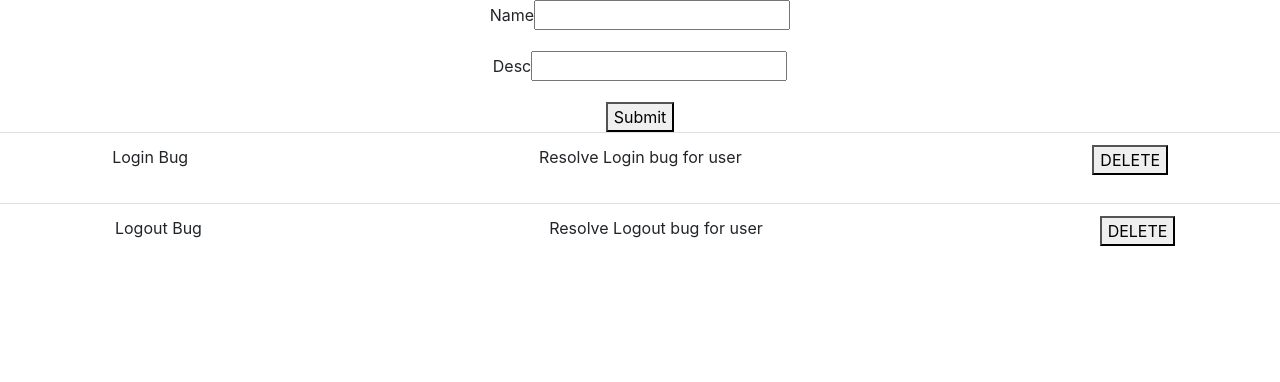
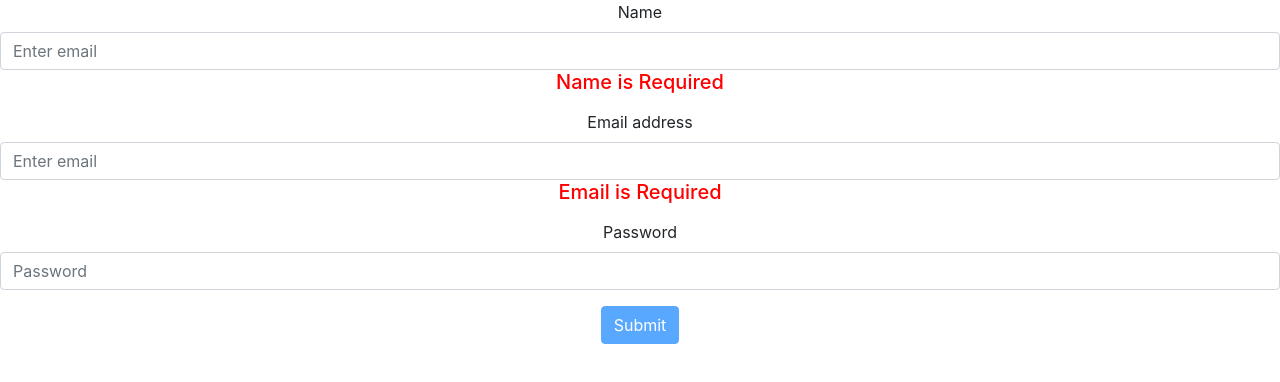
Before and after one commit to Vidit02/ReactLearning, a React (Create React App) app: page / in a window 1280 px wide. Shown: the top 382 px of the page. Built offline with nearby package versions, Linux system fonts and the light colour scheme.

Commit message:
Disable Submit btn, useRef

```diff
--- a/src/App.js
+++ b/src/App.js
@@ -10,6 +10,7 @@ import { AddEmployee } from './components/AddEmployee';
 import { TicketList } from './components/TicketList';
 import { useState } from 'react'
 import { AddTicket } from './components/AddTicket';
+import { SimpleForm } from './components/SimpleForm';
 
 function App() {
   // var name = "Vidit"
@@ -64,8 +65,9 @@ function App() {
 
   return (
     <div className = "App">
-      <AddTicket addTicket={addTicket}/>
-      <TicketList ticket={tickets}  deleteTicket = {deleteTicket}/>
+      <SimpleForm />
+      {/* <AddTicket addTicket={addTicket}/>
+      <TicketList ticket={tickets}  deleteTicket = {deleteTicket}/> */}
       {/* <MainMenu/> */}
       {/* {<AddEmployee/>} */}
       <Routes>
--- /dev/null
+++ b/src/components/SimpleForm.js
@@ -0,0 +1,76 @@
+import userEvent from '@testing-library/user-event'
+import React, { useRef } from 'react'
+import { useState } from 'react'
+
+export const SimpleForm = () => {
+    const [name, setName] = useState("")
+    const [email, setemail] = useState("")
+    var password = useRef()
+    const [namevldtor, setnamevldtor] = useState(true)
+    const [emailvldtor, setemailvldtor] = useState(true)
+
+
+
+    const nameHandler = (e) => {
+        if (e.target.value === "") {
+            setnamevldtor(true)
+        } else {
+            setnamevldtor(false)
+            setName(e.target.value)
+        }
+        console.log(e.target.value)
+    }
+    const emailHandler = (e) => {
+        if (e.target.value.length < 5) {
+            setemailvldtor(true)
+        } else {
+            setemailvldtor(false)
+            setemail(e.target.value)
+        }
+        console.log(e.target.value)
+    }
+
+    const submit = (e) => {
+        e.preventDefault()
+        if(password.current.value === ""){
+            alert("Password is required")
+        }
+        console.log(name + email + password.current.value)
+    }
+
+
+
+    return (
+        <div>
+            <form onSubmit={submit}>
+                <div class="form-group">
+                    <label for="exampleInputEmail1">Name</label>
+                    <input type="name" class="form-control" id="exampleInputEmail1" aria-describedby="emailHelp" placeholder="Enter email"
+                        onChange={(e) => nameHandler(e)}
+                    />
+                    {
+                        namevldtor ? <h5 style={{ color: "red" }}>Name is Required</h5> : null
+                    }
+                </div>
+                <div class="form-group">
+                    <label for="exampleInputEmail1">Email address</label>
+                    <input type="email" class="form-control" id="exampleInputEmail1" aria-describedby="emailHelp" placeholder="Enter email"
+                        onChange={(e) => emailHandler(e)}
+                    />
+                    {
+                        emailvldtor ? <h5 style={{ color: "red" }}>Email is Required</h5> : null
+                    }
+
+                </div>
+                <div class="form-group">
+                    <label for="exampleInputPassword1">Password</label>
+                    <input type="password" class="form-control" id="exampleInputPassword1" placeholder="Password"
+                        ref={password}
+                    />
+
+                </div>
+                <button type="submit" class="btn btn-primary" disabled={emailvldtor || namevldtor}>Submit</button>
+            </form>
+        </div>
+    )
+}
```
